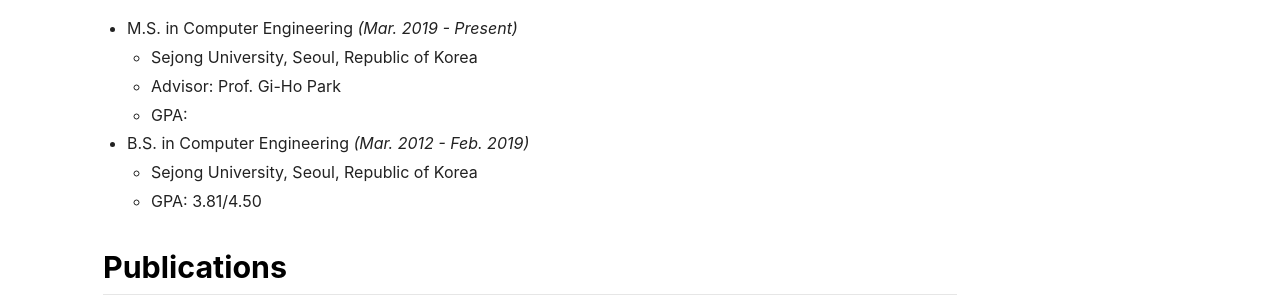
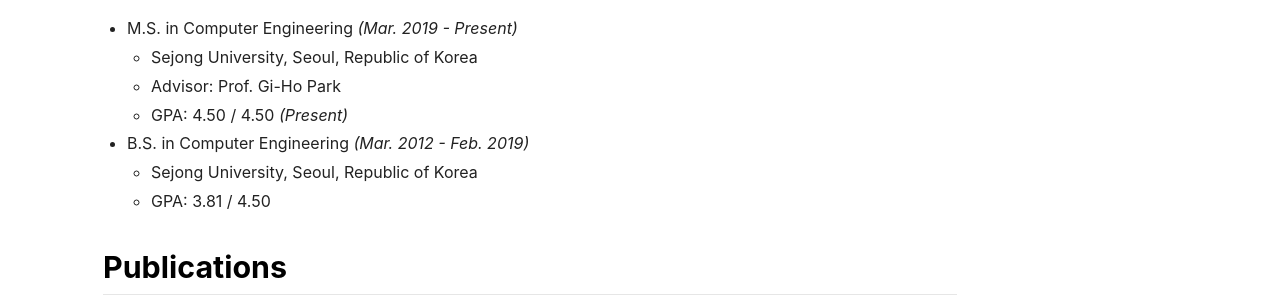
Before and after one commit to junyoung1992/junyoung1992.github.io, a Jekyll site: the page built from index.md, in a window 1280 px wide. Shown: the part 448-746 px from the top of the page. Built offline with Jekyll 4.4.1, drawn with Linux system fonts in a browser that asks for light colours; nearby versions of some CDN libraries.

Commit message:
Update index.md

```diff
--- a/index.md
+++ b/index.md
@@ -17,10 +17,10 @@
 * M.S. in Computer Engineering *(Mar. 2019 - Present)*
     * Sejong University, Seoul, Republic of Korea<br />
     * Advisor: Prof. Gi-Ho Park
-    * GPA:
+    * GPA: 4.50 / 4.50 *(Present)*
 * B.S. in Computer Engineering *(Mar. 2012 - Feb. 2019)*
     * Sejong University, Seoul, Republic of Korea<br />
-    * GPA: 3.81/4.50
+    * GPA: 3.81 / 4.50
 
 ## Publications
 1. 김준영, 전종호, 기민관, 박기호. "복수의 엣지 디바이스에서의 CNN 모델 분산 처리를 위한 축소된 분류 모델 활용에 대한 분석." 한국정보과학회 학술발표논문집. (2019): 290-292. <a href="http://www.dbpia.co.kr/journal/articleDetail?nodeId=NODE08763159" target='_blank'>[Link]</a>
```
